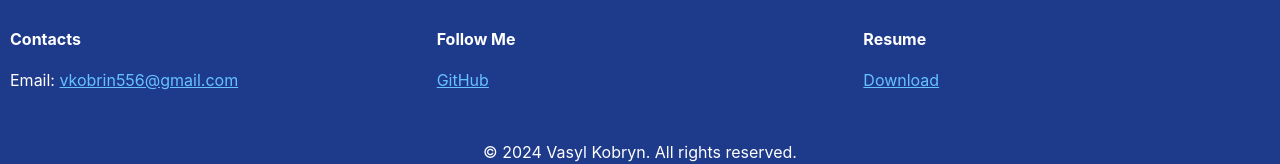
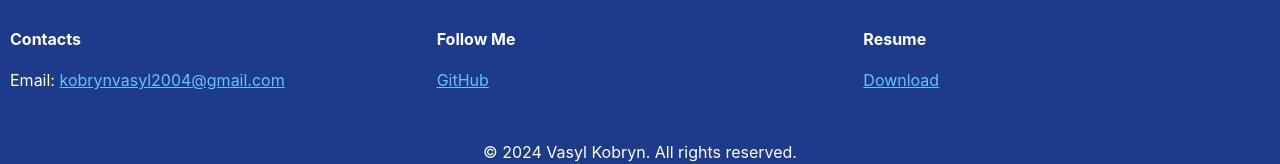
Before and after one commit to Vasya-556/portfolio, a React (Create React App) app in the folder frontend/: page / in a window 1280 px wide. Shown: the part 1148-1312 px from the top of the page. Built offline with nearby package versions, Linux system fonts and the light colour scheme; no server answers.

Commit message:
Update resume

```diff
--- a/frontend/src/components/Footer.js
+++ b/frontend/src/components/Footer.js
@@ -5,7 +5,7 @@ function Footer() {
     <footer>
         <section>
             <h4>Contacts</h4>
-            <p>Email: <a href="mailto:vkobrin556@gmail.com">vkobrin556@gmail.com</a></p>
+            <p>Email: <a href="mailto:kobrynvasyl2004@gmail.com">kobrynvasyl2004@gmail.com</a></p>
         </section>
         <section>
             <h4>Follow Me</h4>
@@ -13,7 +13,9 @@ function Footer() {
         </section>
         <section>
             <h4>Resume</h4>
-            <p><a href="/resume.pdf" target="_blank" rel="noopener noreferrer">Download</a></p>
+            <p>
+    <a href="/portfolio/Kobryn_Vasyl_Full_Stack_Developer_Resume.pdf" download>Download</a>
+  </p>
         </section>
       <div>
         <p>&copy; {new Date().getFullYear()} Vasyl Kobryn. All rights reserved.</p>
--- a/frontend/src/components/Projects.js
+++ b/frontend/src/components/Projects.js
@@ -47,7 +47,8 @@ function Projects() {
                             </div>
                         ) : (
                             <div>
-                                <p className='NoImage'>No images available :(</p>
+                                <img src='/portfolio/No_Image.png' alt=''></img>
+                                {/* <p className='NoImage'>No images available :(</p> */}
                             </div>
                         )}
                         </div>
```
Also changed, not shown: frontend/public/No_Image.png (added), 1 other file (tests, documents, lock files or other folders).
